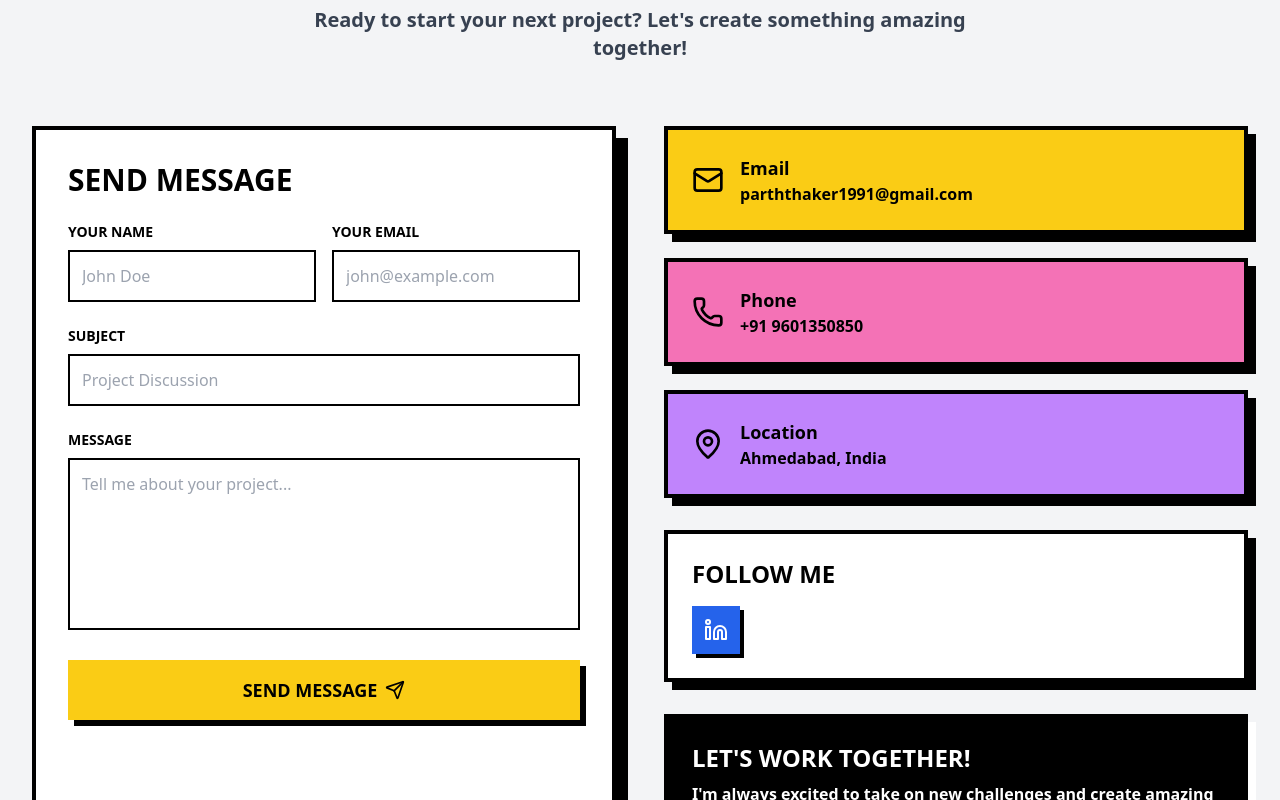
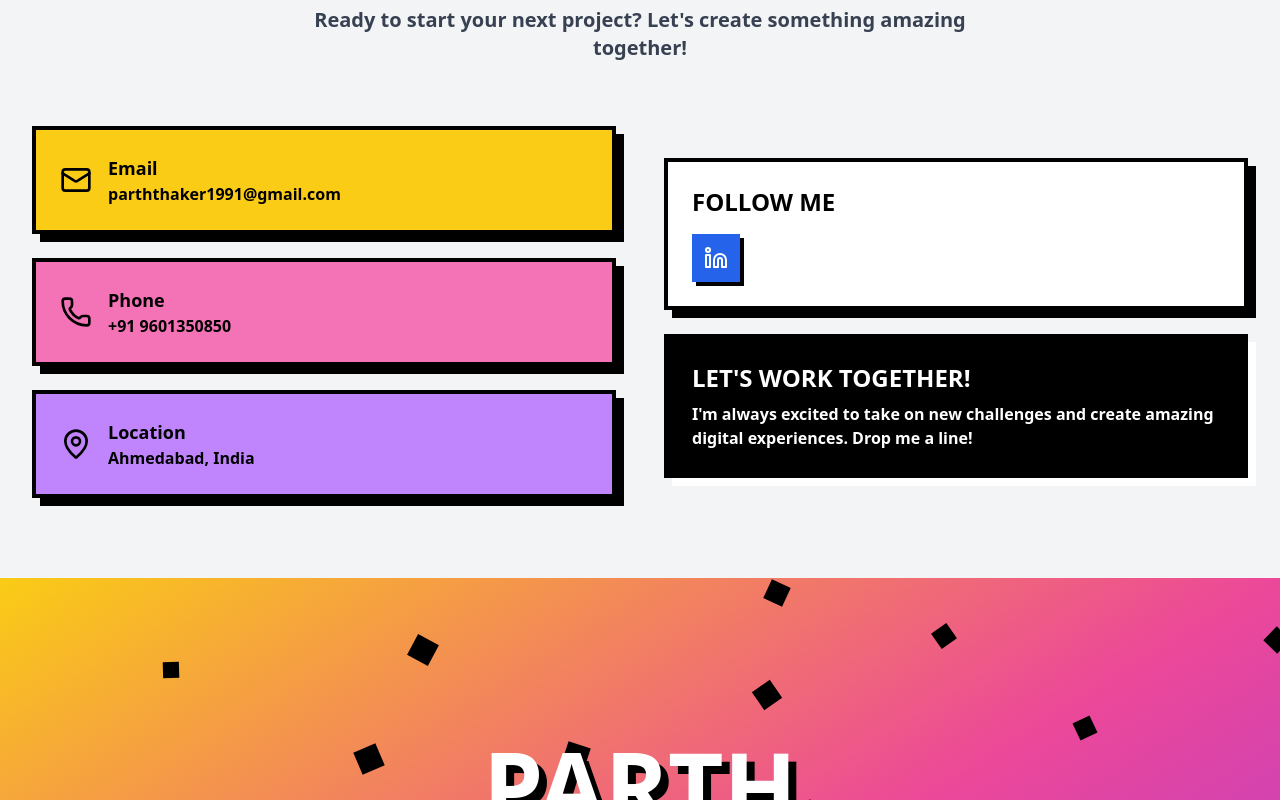
Before and after one commit to parth2012/portfolio, a React (Vite) app: page / in a window 1280 px wide. Shown: the part 4680-5480 px from the top of the page. Built offline with nearby package versions, Linux system fonts and the light colour scheme.

Commit message:
contact page

```diff
--- a/src/components/Contact.tsx
+++ b/src/components/Contact.tsx
@@ -61,12 +61,14 @@ const Contact = () => {
       label: "Email",
       value: "parththaker1991@gmail.com",
       color: "bg-yellow-400",
+      link: "mailto:parththaker1991@gmail.com",
     },
     {
       icon: Phone,
       label: "Phone",
       value: "+91 9601350850",
       color: "bg-pink-400",
+      link: "tel:+919601350850",
     },
     {
       icon: MapPin,
@@ -105,9 +107,9 @@ const Contact = () => {
           </p>
         </motion.div>
 
-        <div className="grid lg:grid-cols-2 gap-12">
+        <div className="grid lg:grid-cols-1 lg:gap-12">
           {/* Contact Form */}
-          <motion.div
+          {/* <motion.div
             initial={{ opacity: 0, x: -50 }}
             whileInView={{ opacity: 1, x: 0 }}
             viewport={{ once: true }}
@@ -190,7 +192,7 @@ const Contact = () => {
                 <Send size={20} />
               </motion.button>
             </form>
-          </motion.div>
+          </motion.div> */}
 
           {/* Contact Info */}
           <motion.div
@@ -198,7 +200,7 @@ const Contact = () => {
             whileInView={{ opacity: 1, x: 0 }}
             viewport={{ once: true }}
             transition={{ duration: 0.8 }}
-            className="space-y-8"
+            className="space-y-8 grid lg:grid-cols-2 lg:gap-12"
           >
             {/* Contact Details */}
             <div className="space-y-6">
@@ -217,12 +219,17 @@ const Contact = () => {
                     <h4 className="font-black text-black text-lg">
                       {info.label}
                     </h4>
-                    <p className="font-bold text-black">{info.value}</p>
+                    <p className="font-bold text-black">
+                      {" "}
+                      <a href={info.link} className="hover:underline">
+                        {info.value}
+                      </a>
+                    </p>
                   </div>
                 </motion.div>
               ))}
             </div>
-
+            <div className="space-y-6">
               {/* Social Links */}
               <motion.div
                 initial={{ opacity: 0, y: 30 }}
@@ -231,7 +238,9 @@ const Contact = () => {
                 transition={{ duration: 0.8, delay: 0.4 }}
                 className="bg-white border-4 border-black p-6 shadow-[8px_8px_0px_0px_#000] transform rotate-1"
               >
-              <h4 className="text-2xl font-black text-black mb-4">FOLLOW ME</h4>
+                <h4 className="text-2xl font-black text-black mb-4">
+                  FOLLOW ME
+                </h4>
                 <div className="flex space-x-4">
                   {socialLinks.map((social, index) => (
                     <motion.a
@@ -256,12 +265,15 @@ const Contact = () => {
                 transition={{ duration: 0.8, delay: 0.6 }}
                 className="bg-black text-white border-4 border-black p-6 shadow-[8px_8px_0px_0px_#fff] transform -rotate-1"
               >
-              <h4 className="text-2xl font-black mb-2">LET'S WORK TOGETHER!</h4>
+                <h4 className="text-2xl font-black mb-2">
+                  LET'S WORK TOGETHER!
+                </h4>
                 <p className="font-bold">
-                I'm always excited to take on new challenges and create amazing
-                digital experiences. Drop me a line!
+                  I'm always excited to take on new challenges and create
+                  amazing digital experiences. Drop me a line!
                 </p>
               </motion.div>
+            </div>
           </motion.div>
         </div>
       </div>
```
Also changed, not shown: 5 other files (tests, documents, lock files or other folders). Lines whose indentation alone changed are shown as unchanged.
